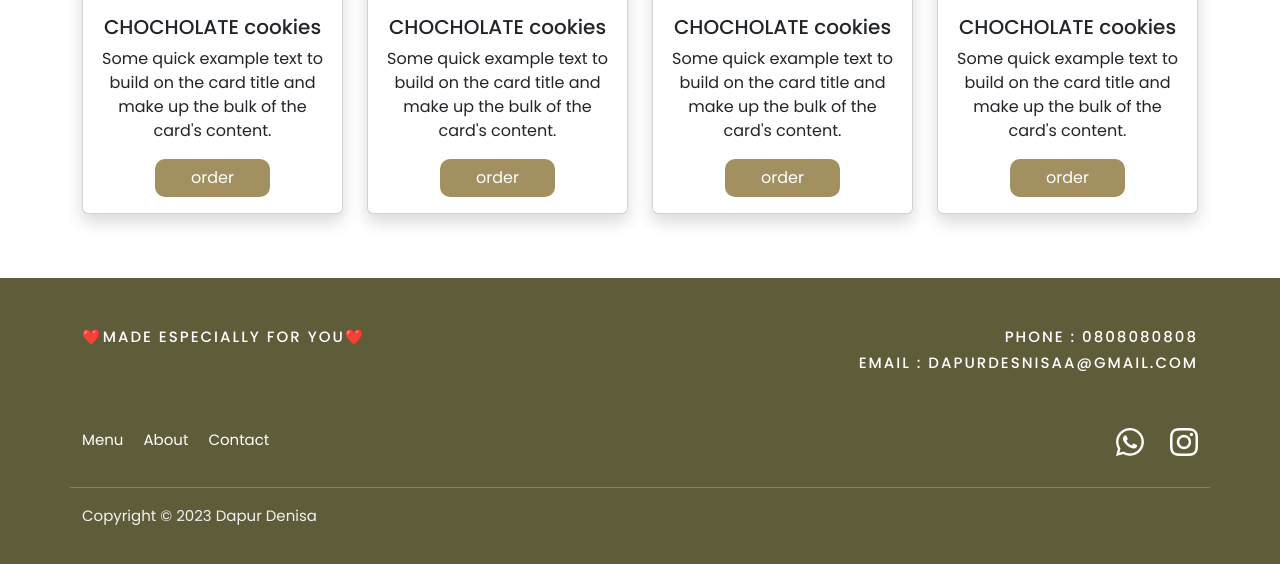
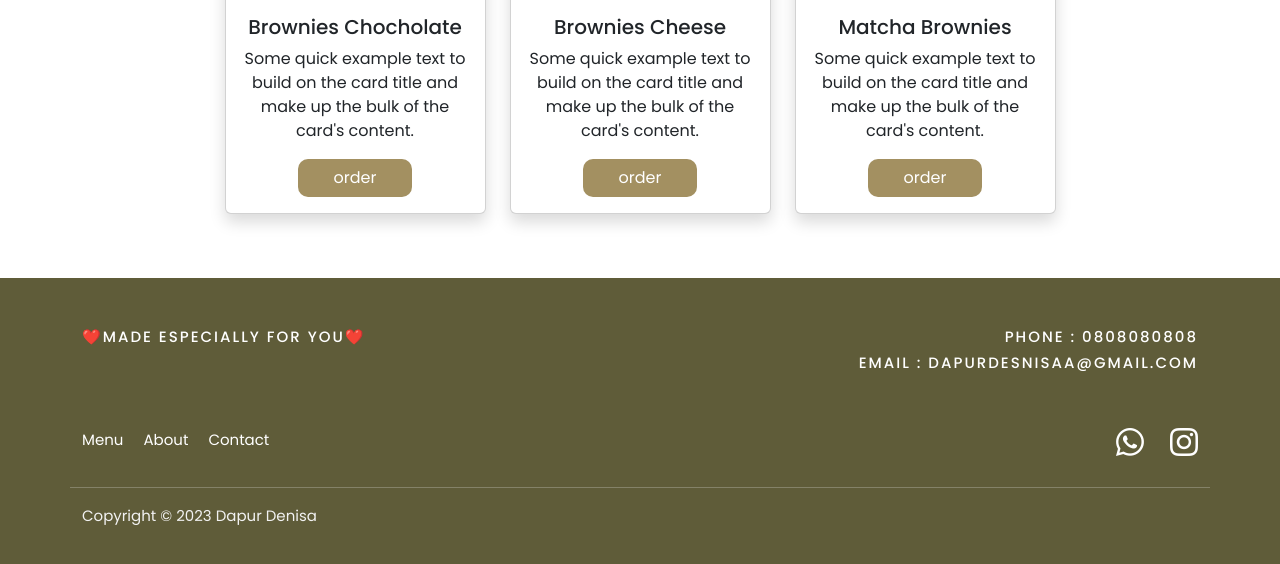
Before and after one commit to KelvinHarmenSyahputra/Dapur-Denisa, a Flask app: page /brownies in a window 1280 px wide. Shown: the part 781-1345 px from the top of the page. Run offline with Flask 3, Linux system fonts and the light colour scheme; some web fonts are replaced.

Commit message:
+link wa pada button

```diff
--- a/templates/menu_brownies.html
+++ b/templates/menu_brownies.html
@@ -26,7 +26,7 @@
 
 <body>
   <!-- navbar -->
-  <nav class="navbar navbar-expand-lg bg-body-tertiary shadow">
+  <nav class="navbar navbar-expand-lg bg-body-tertiary shadow sticky-top">
     <div class="container">
       <a class="navbar-brand" href="../templates/index.html" target="_blank">
         <img src="../static/img/logo.png" alt="" height="50px" />
@@ -87,52 +87,39 @@
       <div class="row mt-3 justify-content-center">
         <div class="col-md-3 mb-3">
           <div class="card shadow">
-            <img src="https://cdn.pixabay.com/photo/2014/09/04/05/27/cookies-435296_960_720.png"
+            <img style="height: 194.75px;" src="../static/img/brownies chocholate.png"
               class="img-fluid card-img-top ">
             <div class="card-body text-center">
-              <h5 class="card-title">CHOCHOLATE cookies</h5>
+              <h5 class="card-title">Brownies Chocholate</h5>
               <p class="card-text">Some quick example text to build on the card title and make up the bulk of the card's
                 content.</p>
-              <a href="#" class="btn btn-denisa">order</a>
+              <a href="https://wa.me/6285365094471" target="_blank" class="btn btn-denisa">order</a>
             </div>
           </div>
         </div>
 
         <div class="col-md-3 mb-3">
           <div class="card shadow">
-            <img src="https://www.pngall.com/wp-content/uploads/2016/07/Cookie-PNG-File.png"
+            <img style="height: 194.75px;" src="../static/img/brownies_toping_keju-removebg-preview.png"
               class="img-fluid card-img-top ">
             <div class="card-body text-center">
-              <h5 class="card-title">CHOCHOLATE cookies</h5>
+              <h5 class="card-title">Brownies Cheese</h5>
               <p class="card-text">Some quick example text to build on the card title and make up the bulk of the card's
                 content.</p>
-              <a href="#" class="btn btn-denisa">order</a>
+              <a href="https://wa.me/6285365094471" target="_blank" class="btn btn-denisa">order</a>
             </div>
           </div>
         </div>
 
         <div class="col-md-3 mb-3">
           <div class="card shadow">
-            <img src="https://www.pngall.com/wp-content/uploads/2016/07/Cookie-PNG-File.png"
+            <img style="height: 194.75px;" style="height: 194.75px;" src="../static/img/matcha-brownies-removebg-preview.png"
               class="img-fluid card-img-top ">
             <div class="card-body text-center">
-              <h5 class="card-title">CHOCHOLATE cookies</h5>
+              <h5 class="card-title">Matcha Brownies</h5>
               <p class="card-text">Some quick example text to build on the card title and make up the bulk of the card's
                 content.</p>
-              <a href="#" class="btn btn-denisa">order</a>
-            </div>
-          </div>
-        </div>
-
-        <div class="col-md-3 mb-3">
-          <div class="card shadow">
-            <img src="https://www.pngall.com/wp-content/uploads/2016/07/Cookie-PNG-File.png"
-              class="img-fluid card-img-top ">
-            <div class="card-body text-center">
-              <h5 class="card-title">CHOCHOLATE cookies</h5>
-              <p class="card-text">Some quick example text to build on the card title and make up the bulk of the card's
-                content.</p>
-              <a href="#" class="btn btn-denisa">order</a>
+              <a href="https://wa.me/6285365094471" target="_blank" class="btn btn-denisa">order</a>
             </div>
           </div>
         </div>
```
Also changed, not shown: templates/Menu.html (+6 -6 lines), templates/menu_cookies.html (+8 -8 lines), static/img/Brown-Sugar-Cookies.png (added), static/img/Chocholate-Cookiespng.png (added), static/img/Matcha cookies.png (deleted), static/img/Matcha_cookies.png (added), static/img/matcha-brownies-removebg-preview.png (added).
